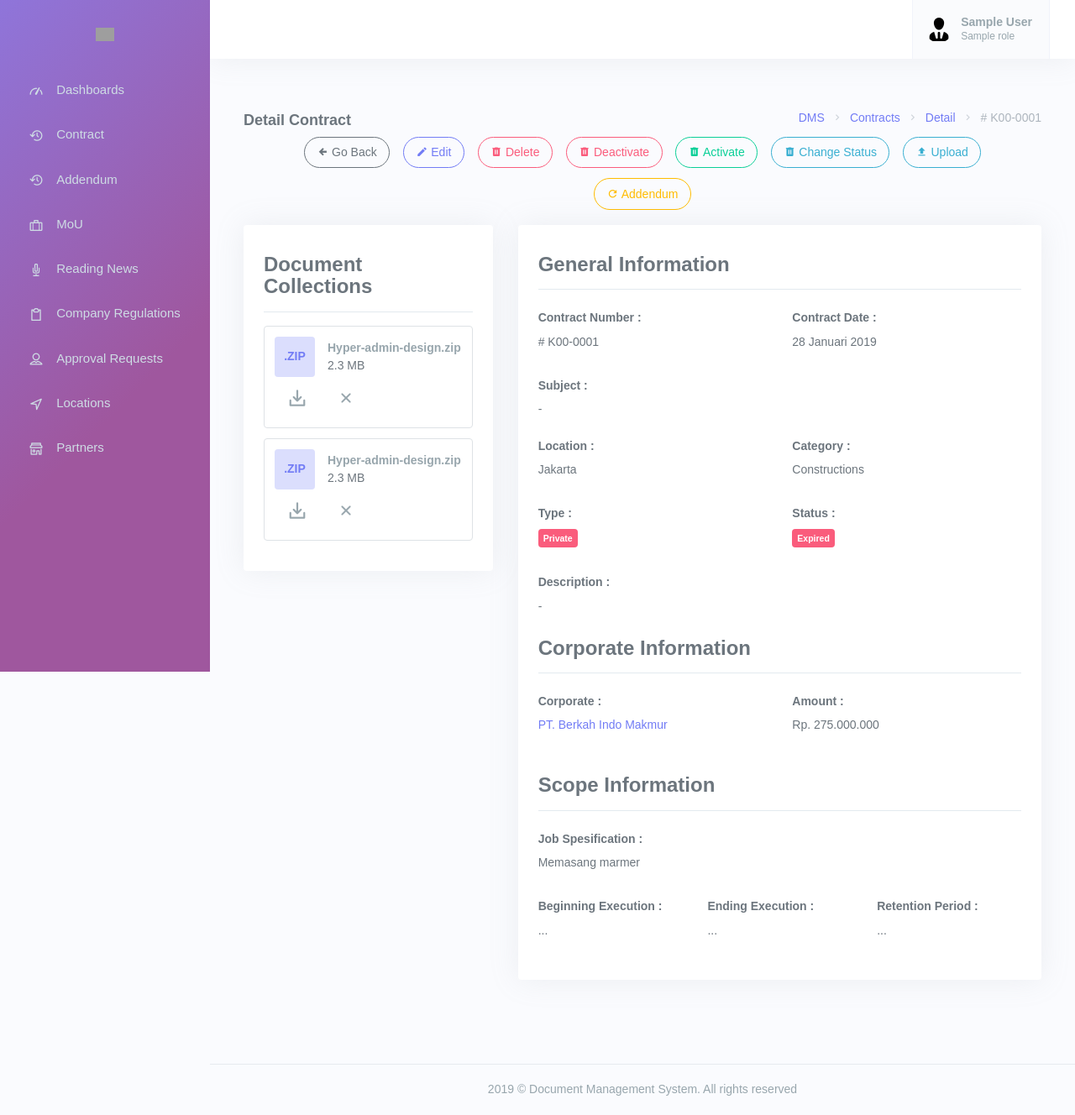
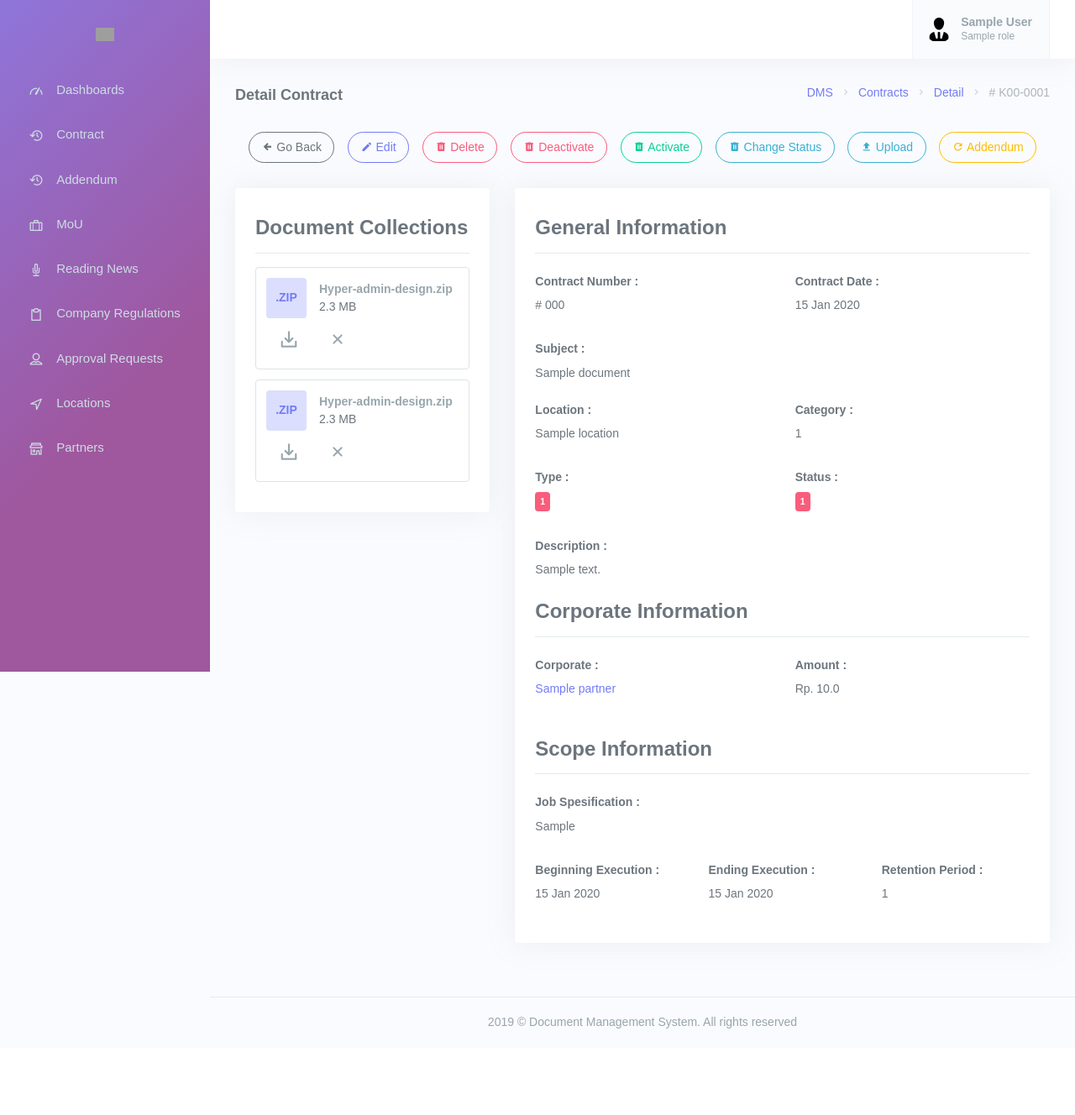
Before and after one commit to simonnicholov/document_management, a Django app: page /contracts/1/details/ in a window 1280 px wide. Shown: the whole page at 84% size. After the commit the page ends 1225 px from the top, so only its background shows below. Run offline with Django 3.2, Linux system fonts and the light colour scheme; a user stored in the database is signed in; tables that the repository leaves empty hold one stand-in row (values such as "Sample post"); style sheets or scripts are compiled from the project's sources; some libraries are stand-ins or nearby versions; some web fonts are replaced; grey boxes are pictures that could not be loaded.

Commit message:
tampilan

```diff
--- a/document_management/apps/contracts/views.py
+++ b/document_management/apps/contracts/views.py
@@ -1,7 +1,8 @@
 from django.contrib import messages
+from django.contrib.auth.decorators import login_required
 from django.core.paginator import Paginator, EmptyPage, PageNotAnInteger
 from django.db.models import Q
-from django.shortcuts import render, redirect
+from django.shortcuts import render, redirect, get_object_or_404
 
 from document_management.apps.documents.models import Document
 from document_management.core.decorators import legal_required
@@ -103,9 +104,15 @@ def delete(request, id):
     return render(request, 'contracts/delete.html', context)
 
 
+@login_required
 def details(request, id):
+    document = get_object_or_404(
+        Document.objects.select_related('partner', 'location')
+                .filter(is_active=True), id=id
+    )
     context = {
-        'title': 'Details Contract'
+        'title': 'Details Contract',
+        'document': document
     }
     return render(request, 'contracts/details.html', context)
 
--- a/templates/contracts/details.html
+++ b/templates/contracts/details.html
@@ -1,14 +1,12 @@
 {% extends 'base.html' %}
 
-{% load static%}
+{% load static %}
 
 {% block extra_css %}
     <link href="{% url 'css/style.css' %}"/>
 {% endblock %}
 
 {% block content_page %}
-<div class="container-fluid pb-4">
-
 <div class="row">
     <div class="col-12">
         <div class="page-title-box">
@@ -27,7 +25,7 @@
     </div>
 </div>
 
-    <div class="row">
+<div class="row mt-3 mb-2">
     <div class="col-lg-12 mb-2 text-center">
         <a href="{% url 'backoffice:contracts:index' %}" class="btn btn-outline-secondary btn-rounded m-1">
             <i class="mdi mdi-arrow-left-thick"></i>
@@ -139,33 +137,33 @@
                     <div class="col-md-6">
                         <div class="form-group mb-3">
                             <h6 class="font-14">Contract Number :</h6>
-                                <p># K00-0001</p>
+                            <p># {{ document.number }}</p>
                         </div>
                     </div>
                     <div class="col-md-6">
                         <div class="form-group mb-3">
                             <h6 class="font-14">Contract Date :</h6>
-                                <p>28 Januari 2019</p>
+                            <p>{{ document.effective_date|date:'d M Y' }}</p>
                         </div>
                     </div>
                 </div>
                 <div class="row">
                         <div class="col-md-12">
                             <h6 class="font-14">Subject :</h6>
-                                <p>-</p>
+                            <p>{{ document.subject }}</p>
                         </div>
                     </div>
                 <div class="row">
                     <div class="col-md-6">
                         <div class="form-group mb-3">
                             <h6 class="font-14">Location :</h6>
-                                <p>Jakarta</p>
+                            <p>{{ document.location.name }}</p>
                         </div>
                     </div>
                     <div class="col-md-6">
                         <div class="form-group mb-3">
                             <h6 class="font-14">Category :</h6>
-                                <p>Constructions</p>
+                            <p>{{ document.get_category_display }}</p>
                         </div>
                     </div>
                 </div>
@@ -173,20 +171,20 @@
                     <div class="col-md-6">
                         <div class="form-group mb-3">
                             <h6 class="font-14">Type :</h6>
-                                <p><span class="badge badge-danger p-1">Private</span></p>
+                            <p><span class="badge badge-danger p-1">{{ document.get_type_display }}</span></p>
                         </div>
                     </div>
                     <div class="col-md-6">
                         <div class="form-group mb-3">
                             <h6 class="font-14">Status :</h6>
-                                <p><span class="badge badge-danger p-1">Expired</span></p>
+                            <p><span class="badge badge-danger p-1">{{ document.get_status_display }}</span></p>
                         </div>
                     </div>
                 </div>
                 <div class="row">
                     <div class="col-md-12">
                         <h6 class="font-14">Description :</h6>
-                            <p>-</p>
+                        <p>{{ document.description|default:'-' }}</p>
                     </div>
                 </div>
 
@@ -197,13 +195,13 @@
                     <div class="col-md-6">
                         <div class="form-group mb-3">
                             <h6 class="font-14">Corporate :</h6>
-                                <p><a href="{% url 'backoffice:partners:details' 1 %}">PT. Berkah Indo Makmur</a></p>
+                            <p><a href="{% url 'backoffice:partners:details' 1 %}">{{ document.partner.name }}</a></p>
                         </div>
                     </div>
                     <div class="col-md-6">
                         <div class="form-group mb-3">
                             <h6 class="font-14">Amount :</h6>
-                                <p>Rp. 275.000.000</p>
+                            <p>Rp. {{ document.amount|default:'0'}}</p>
                         </div>
                     </div>
                 </div>
@@ -215,7 +213,7 @@
                     <div class="col-md-6">
                         <div class="form-group mb-3">
                             <h6 class="font-14">Job Spesification :</h6>
-                                <p>Memasang marmer</p>
+                            <p>{{ document.job_specification|default:'-' }}</p>
                         </div>
                     </div>
                 </div>
@@ -223,19 +221,19 @@
                     <div class="col-md-4">
                         <div class="form-group mb-3">
                             <h6 class="font-14">Beginning Execution :</h6>
-                                <p>...</p>
+                            <p>{{ document.beginning_period|date:'d M Y'|default:'-' }}</p>
                         </div>
                     </div>
                     <div class="col-md-4">
                         <div class="form-group mb-3">
                             <h6 class="font-14">Ending Execution :</h6>
-                                <p>...</p>
+                            <p>{{ document.ending_period|date:'d M Y'|default:'-'}}</p>
                         </div>
                     </div>
                     <div class="col-md-4">
                         <div class="form-group mb-3">
                             <h6 class="font-14">Retention Period :</h6>
-                                <p>...</p>
+                            <p>{{ document.retention_period }}</p>
                         </div>
                     </div>
                 </div>
@@ -251,6 +249,4 @@
 
     </div>
 </div>
-
-</div>
 {% endblock %}
```
Lines whose indentation alone changed are shown as unchanged.
